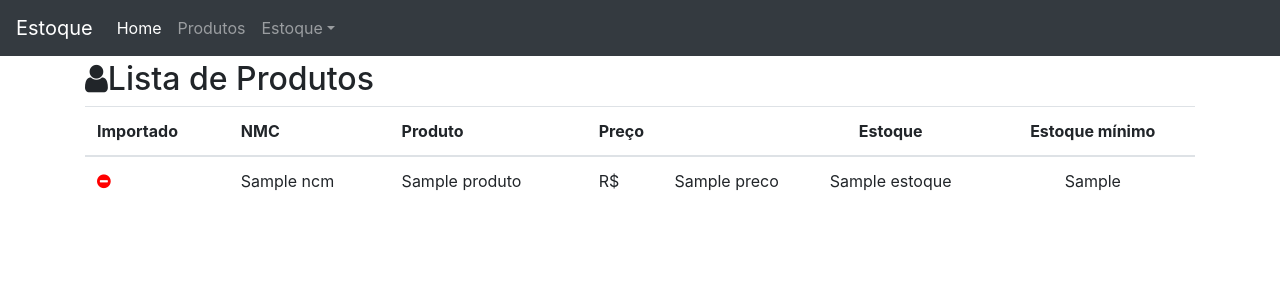
After one commit to israelwerther/IsraelEstoque, a Python web app: template projeto/produto/templates/produto_list.html in a window 1280 px wide. The commit adds this page. Shown: the top 300 px of the page. Run offline with Jinja, Linux system fonts and the light colour scheme; the template is opened without the code that fills it: most values are stand-ins (such as "Sample title", 1, 10 or a date in 2020); some libraries are stand-ins or nearby versions.

Commit message:
Lista de produtos criada

```diff
--- a/projeto/core/templates/base.html
+++ b/projeto/core/templates/base.html
@@ -12,6 +12,14 @@
     <link rel="stylesheet" href="https://stackpath.bootstrapcdn.com/bootstrap/4.4.1/css/bootstrap.min.css" integrity="sha384-Vkoo8x4CGsO3+Hhxv8T/Q5PaXtkKtu6ug5TOeNV6gBiFeWPGFN9MuhOf23Q9Ifjh" crossorigin="anonymous">
     <!-- Font-awesome -->
     <link rel="stylesheet" href="https://stackpath.bootstrapcdn.com/font-awesome/4.7.0/css/font-awesome.min.css">
+
+    <style>
+      body{
+        margin-top: 60px;
+      }
+    </style>
+
+
 
     {% block css %} {% endblock css %}
 
--- /dev/null
+++ b/projeto/produto/templates/produto_list.html
@@ -0,0 +1,58 @@
+{% extends "base.html" %}
+
+{% block css %}
+    <style>
+        .ok{
+            color: green;
+        }
+        .no{
+            color: red;
+        }
+    </style>
+{% endblock css %}
+
+{% block content %}
+
+<div class="page-header">
+    <h2><i class="fa fa-user"></i>Lista de Produtos</h2>
+
+
+    {% if object_list %}
+
+        <table class="table table-srt">
+            <thead>
+                <tr>
+                    <th>Importado</th>
+                    <th>NMC</th>
+                    <th>Produto</th>
+                    <th>Preço</th>
+                    <th class="text-center">Estoque</th>
+                    <th class="text-center">Estoque mínimo</th>
+                </tr>
+            </thead>
+            <tbody>
+                {% for object in object_list %}
+                    <tr>
+                        <td>
+                            {% if object.importado %}
+                                <i class="fa fa-check-circle ok"></i>
+                            {% else %}
+                            <i class="fa fa-minus-circle no"></i>
+                            {% endif %}
+                        </td>
+                        <td>{{object.ncm}}</td>
+                        <td>{{object.produto}}</td>
+                        <td>R$ <span class="pull-right">{{object.preco}}</span></td>
+                        <td class="text-center">{{object.estoque}}</td>
+                        <td class="text-center">{{object.estoque_minimo}}</td>
+                    </tr>
+                {% endfor %}
+            </tbody>
+        </table>
+    {% else %}
+        <p class="alert alert-warning">Sem itens na lista.</p>
+    {% endif %}
+
+</div>
+
+{% endblock content %}
--- a/projeto/urls.py
+++ b/projeto/urls.py
@@ -18,5 +18,6 @@ from django.urls import include, path
 
 urlpatterns = [
     path('', include('projeto.core.urls')),
+    path('produto/', include('projeto.produto.urls')),
     path('admin/', admin.site.urls),
 ]
```
Also changed, not shown: projeto/produto/urls.py (added, +8 -0 lines), projeto/produto/views.py (+7 -1 lines), projeto/produto/migrations/0002_auto_20200419_1022.py (added).
